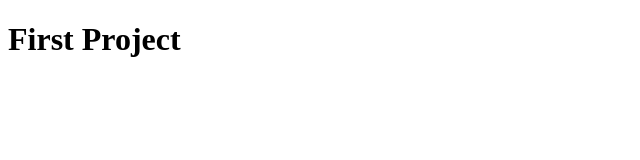
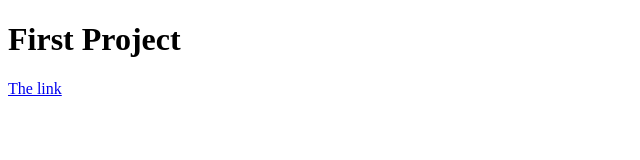
Before and after one commit to jefferyhoffman/my-first-project, a plain HTML site: page index.html in a window 1280 px wide. Shown: the full height of the page, 0-640 px from the left. Drawn offline with Linux system fonts and the light colour scheme.

Commit message:
Added a link

```diff
--- a/index.html
+++ b/index.html
@@ -7,5 +7,8 @@
   </head>
   <body>
     <h1>First Project</h1>
+    <p>
+      <a href="#">The link</a>
+    </p>
   </body>
 </html>
```
